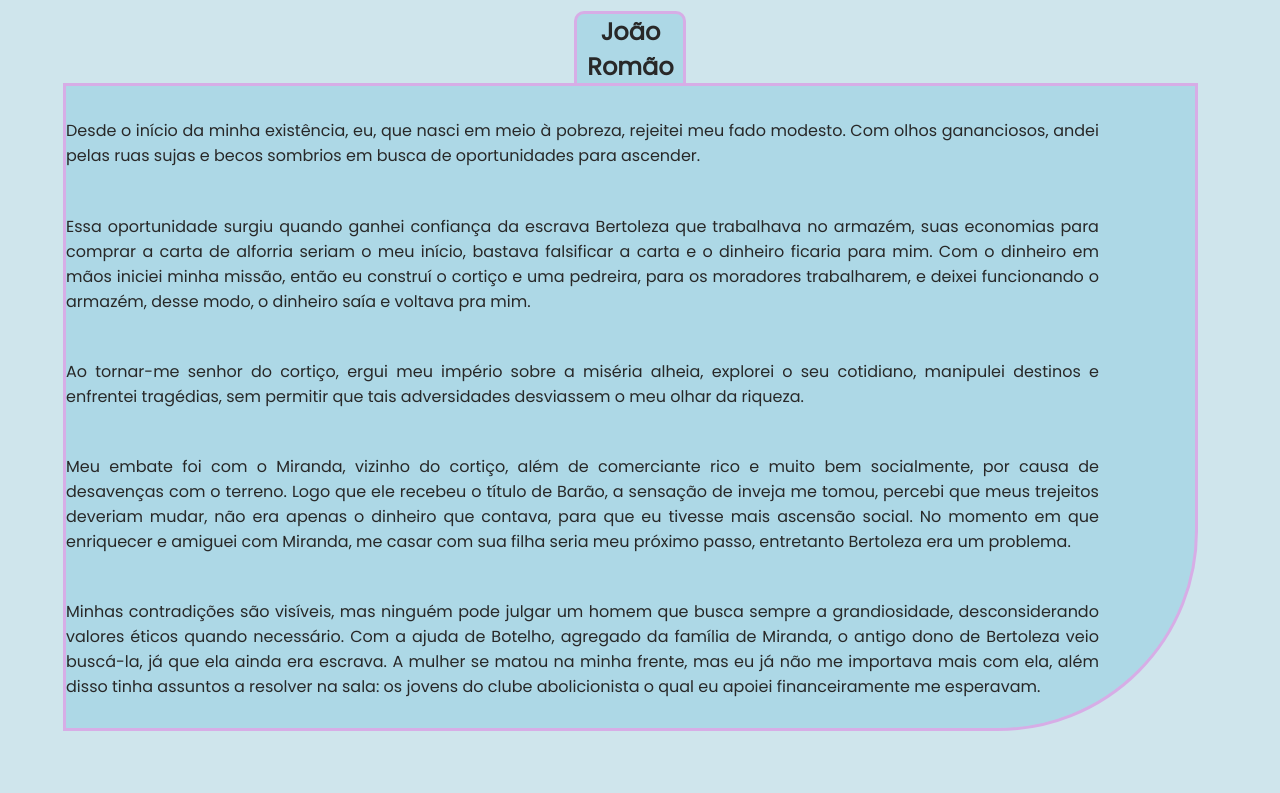
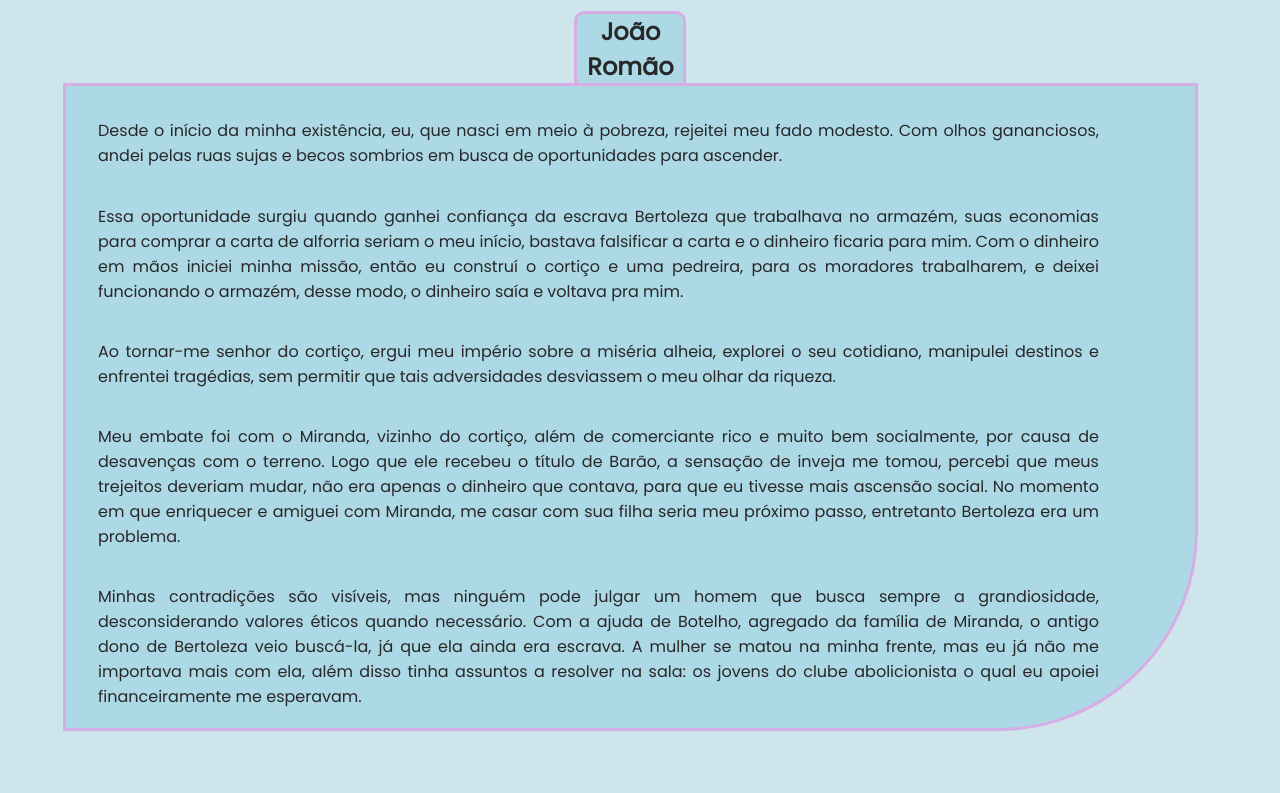
Before and after one commit to Pontim56/PortFinal, a plain HTML site: page main.html in a window 1280 px wide. Shown: the part 1787-2580 px from the top of the page. Drawn offline with nearby package versions, Linux system fonts and the light colour scheme.

Commit message:
agora vai

```diff
--- a/css/style.css
+++ b/css/style.css
@@ -341,7 +341,7 @@ main{
 .txtPersonagem p{
     width: 100%;
     direction: ltr;
-    margin: 0 6rem 0 0;
+    margin: 0 6rem 0 2rem;
 }
 .txtPersonagem :nth-child(1){
     margin-top: 2rem;
```
